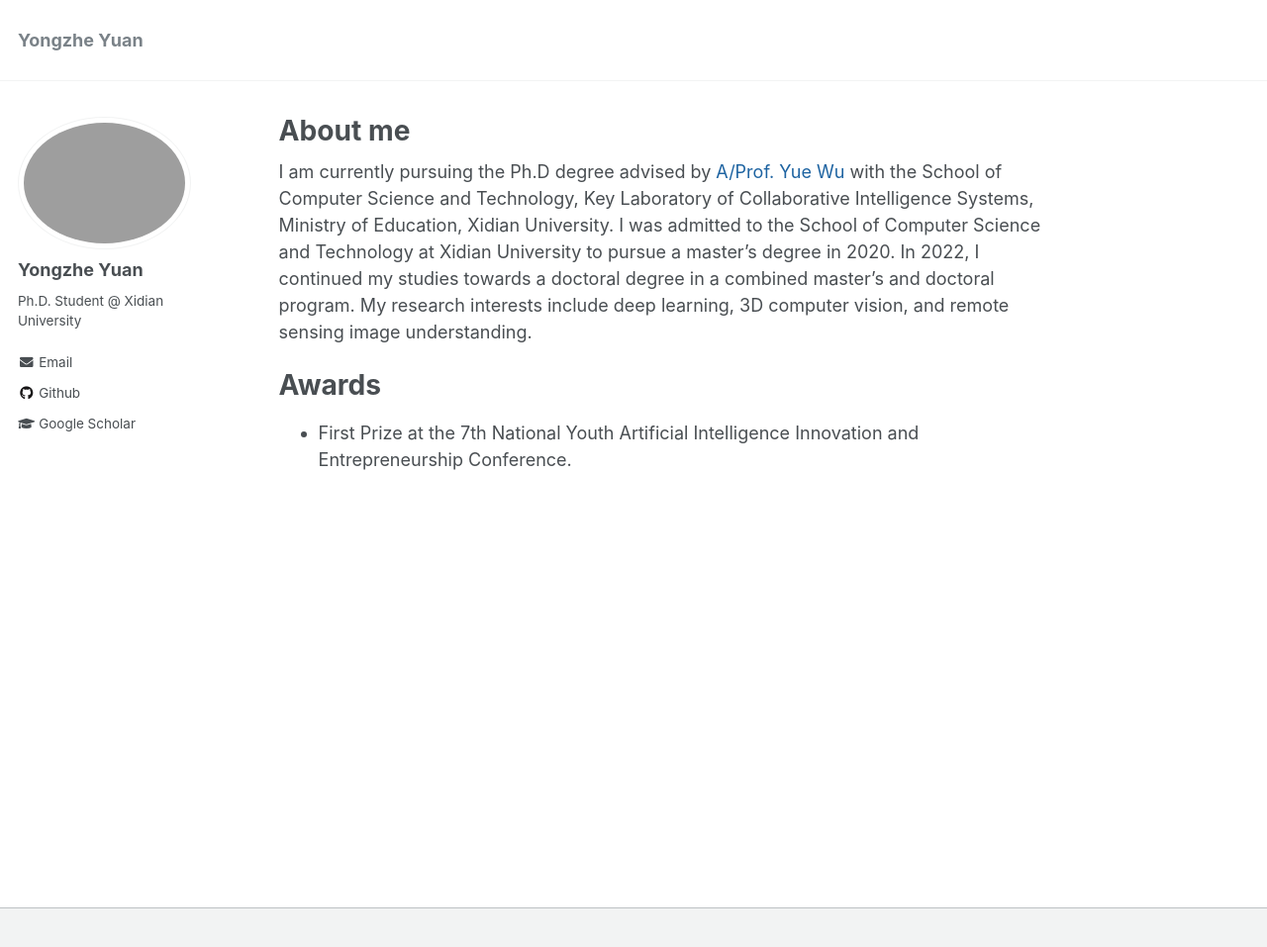
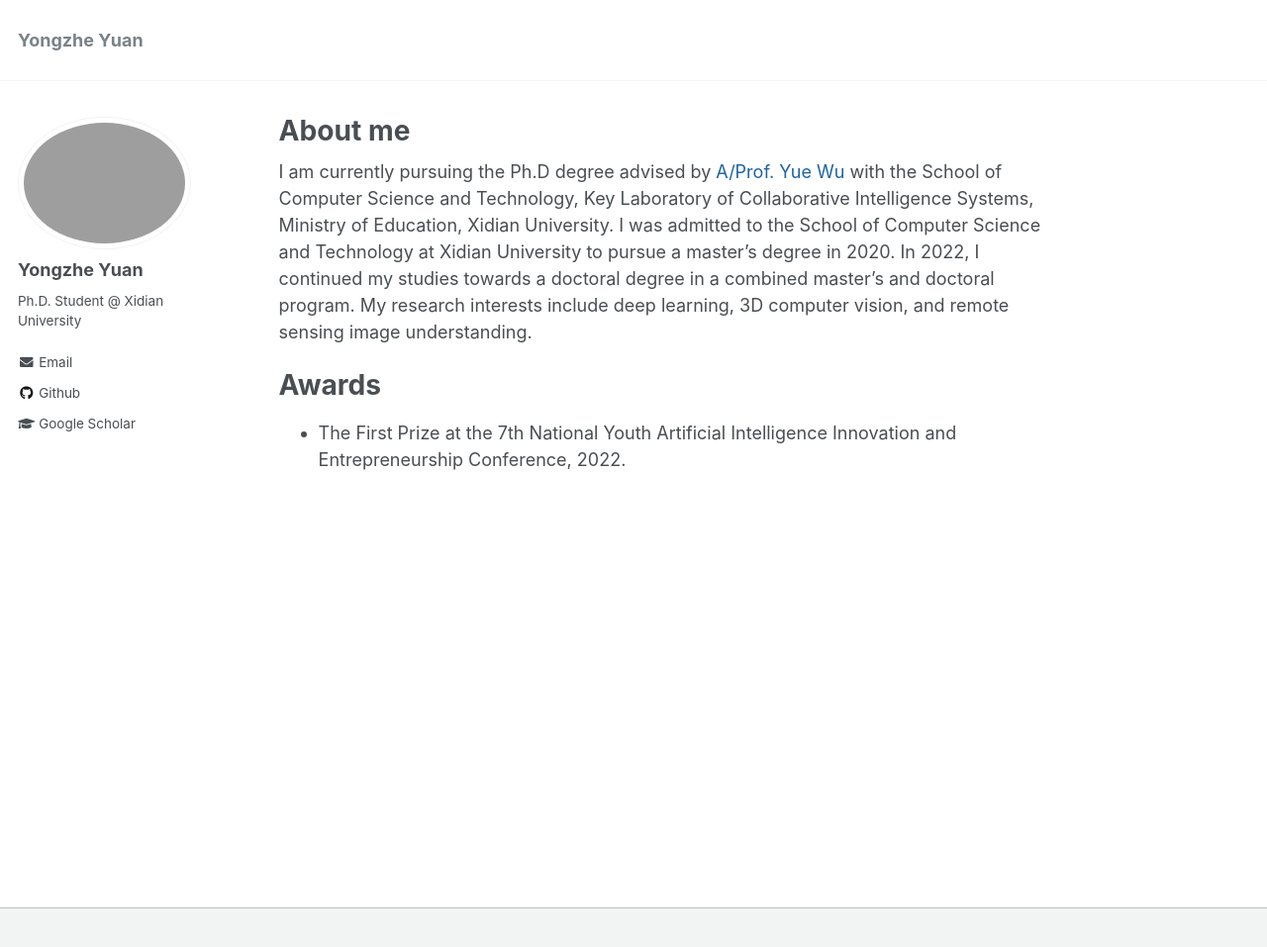
Before and after one commit to YYZMARS/YYZMARS.github.io, a Jekyll site: the page built from _pages/home.md, in a window 1280 px wide and 990 px high. Shown: the top 957 px of the window at 99% size. Built offline with Jekyll 4.4.1, drawn with Linux system fonts in a browser that asks for light colours; a script that is not in the unit is left out.

Commit message:
Update home.md

```diff
--- a/_pages/home.md
+++ b/_pages/home.md
@@ -11,7 +11,7 @@ redirect_from:
 I am currently pursuing the Ph.D degree advised by [A/Prof. Yue Wu](https://web.xidian.edu.cn/wuyue/) with the School of Computer Science and Technology, Key Laboratory of Collaborative Intelligence Systems, Ministry of Education, Xidian University. I was admitted to the School of Computer Science and Technology at Xidian University to pursue a master's degree in 2020. In 2022, I continued my studies towards a doctoral degree in a combined master's and doctoral program. My research interests include deep learning, 3D computer vision, and remote sensing image understanding.
 
 <h1>Awards</h1>
-- First Prize at the 7th National Youth Artificial Intelligence Innovation and Entrepreneurship Conference.
+- The First Prize at the 7th National Youth Artificial Intelligence Innovation and Entrepreneurship Conference, 2022.
 
 <br>
 <br>
```
